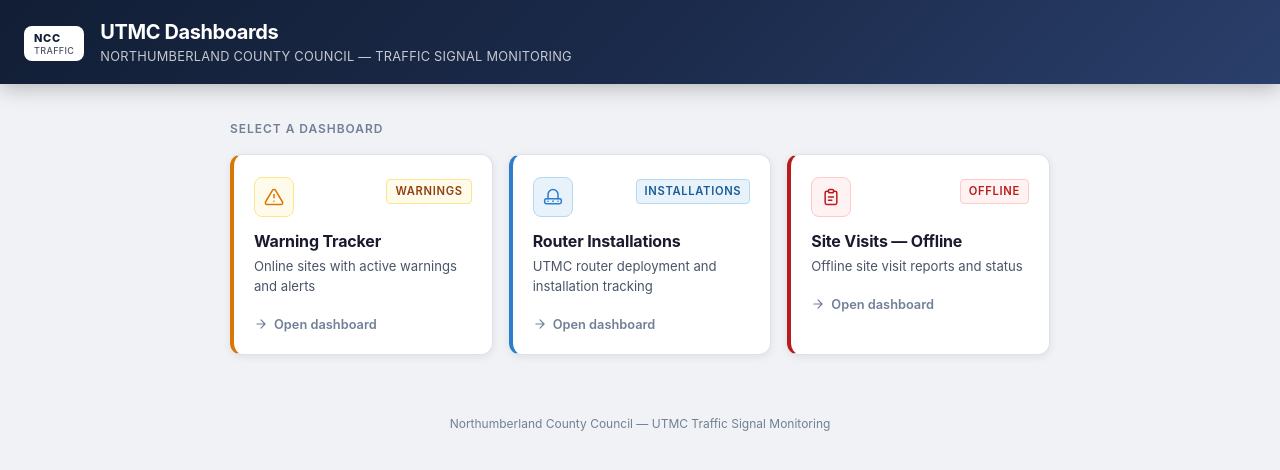
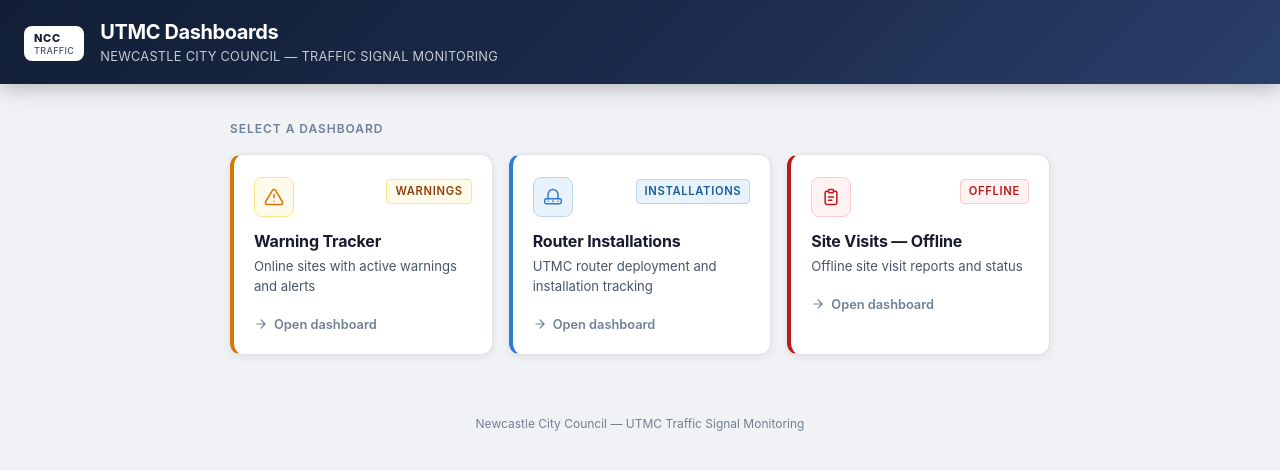
Before and after one commit to HairyGair/ncc-utmc-dashboard, a PHP site: page / in a window 1280 px wide. Shown: the top 470 px of the page. Run offline with PHP 8.4, Linux system fonts and the light colour scheme; the visitor is signed in with stand-in values (Sample User, id 1).

Commit message:
Fix council name: Northumberland County Council → Newcastle City Council
Co-Authored-By: Claude Opus 4.6 (1M context) <noreply@anthropic.com>

```diff
--- a/index.php
+++ b/index.php
@@ -6,7 +6,7 @@
 <meta name="viewport" content="width=device-width, initial-scale=1.0">
 <meta name="apple-mobile-web-app-capable" content="yes">
 <meta name="apple-mobile-web-app-status-bar-style" content="black-translucent">
-<title>UTMC Dashboards — Northumberland County Council</title>
+<title>UTMC Dashboards — Newcastle City Council</title>
 <style>
   :root {
     --navy: #1B2A4A;
@@ -303,7 +303,7 @@
     </div>
     <div class="header-titles">
       <h1>UTMC Dashboards</h1>
-      <p>Northumberland County Council &mdash; Traffic Signal Monitoring</p>
+      <p>Newcastle City Council &mdash; Traffic Signal Monitoring</p>
     </div>
   </div>
 </header>
@@ -389,7 +389,7 @@
 </main>
 
 <footer class="page-footer" role="contentinfo">
-  Northumberland County Council &mdash; UTMC Traffic Signal Monitoring
+  Newcastle City Council &mdash; UTMC Traffic Signal Monitoring
 </footer>
 
 </body>
--- a/login.php
+++ b/login.php
@@ -226,7 +226,7 @@ $returnUrl = $_GET['return'] ?? '';
   <form class="login-card" method="POST" action="login.php">
     <div class="login-header">
       <h1>UTMC Dashboards</h1>
-      <p>Northumberland County Council</p>
+      <p>Newcastle City Council</p>
     </div>
 
     <?php if ($expired): ?>
```
